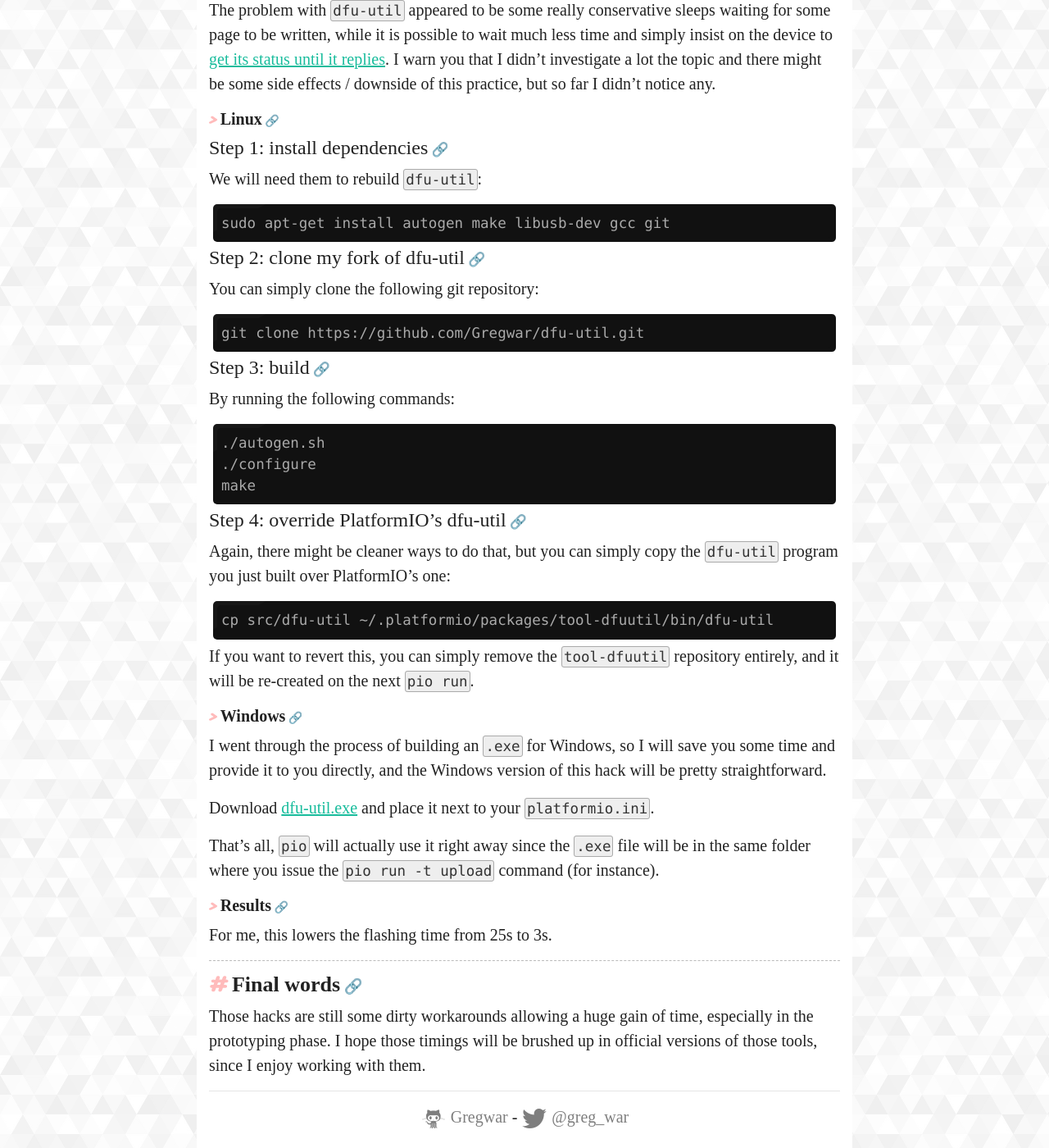
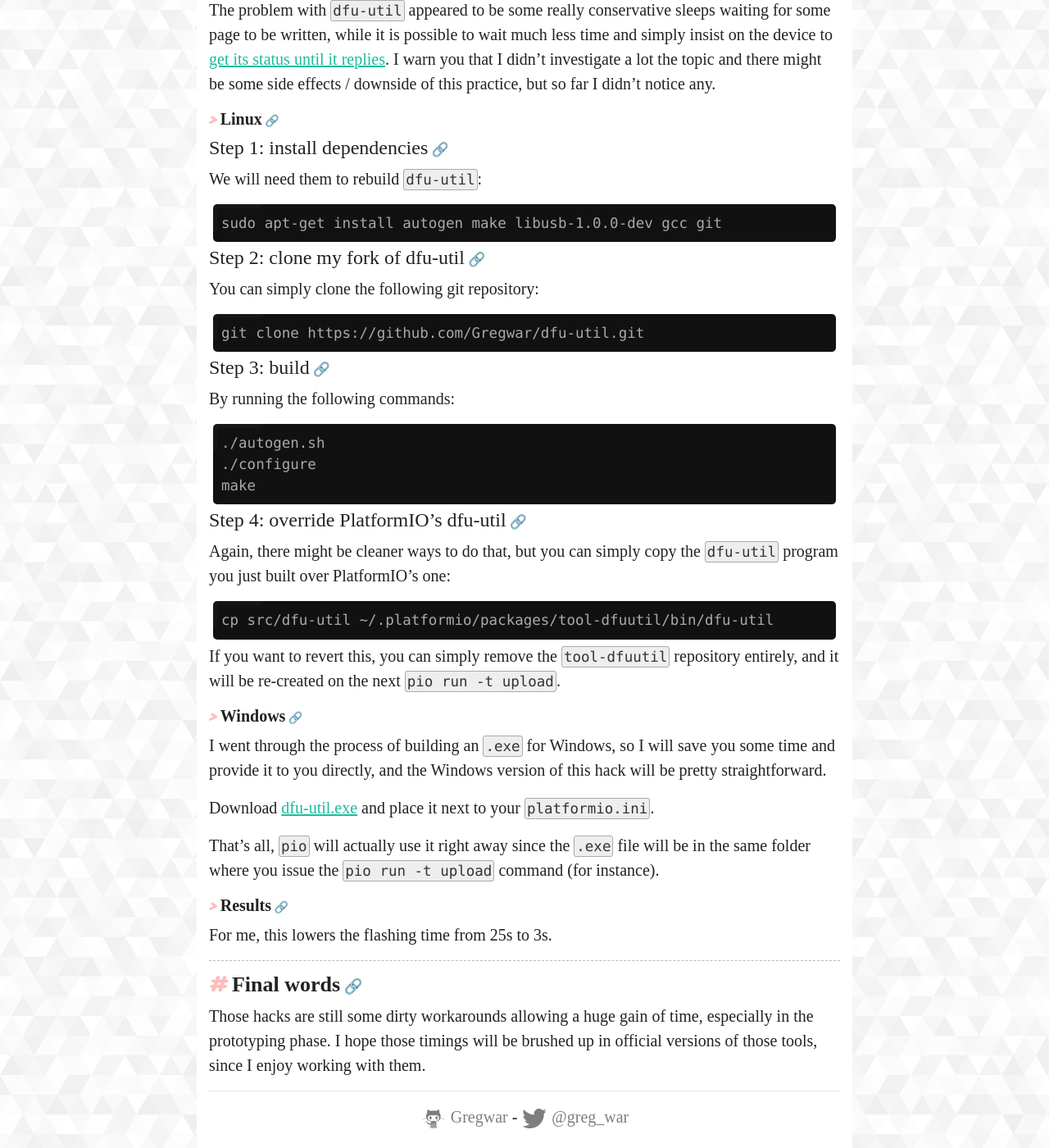
Before and after one commit to Gregwar/gregwar.github.io, a Jekyll site: the page built from _posts/2020-12-14-speedup-pio-mbed-and-dfu-util.markdown, in a window 1280 px wide and 1400 px high, scrolled down 2489 px. Shown: the whole window at 82% size. Built offline with Jekyll 4.4.1, drawn with Linux system fonts in a browser that asks for light colours; some web fonts are replaced.

Commit message:
Corrections Xavier

````diff
--- a/_posts/2020-12-14-speedup-pio-mbed-and-dfu-util.markdown
+++ b/_posts/2020-12-14-speedup-pio-mbed-and-dfu-util.markdown
@@ -123,7 +123,7 @@ be some side effects / downside of this practice, but so far I didn't notice any
 We will need them to rebuild `dfu-util`:
 
 ```
-sudo apt-get install autogen make libusb-dev gcc git
+sudo apt-get install autogen make libusb-1.0.0-dev gcc git
 ```
 
 ### Step 2: clone my fork of dfu-util
@@ -154,7 +154,7 @@ cp src/dfu-util ~/.platformio/packages/tool-dfuutil/bin/dfu-util
 ```
 
 If you want to revert this, you can simply remove the `tool-dfuutil` repository entirely, and it will be
-re-created on the next `pio run`.
+re-created on the next `pio run -t upload`.
 
 ## Windows
 
````
